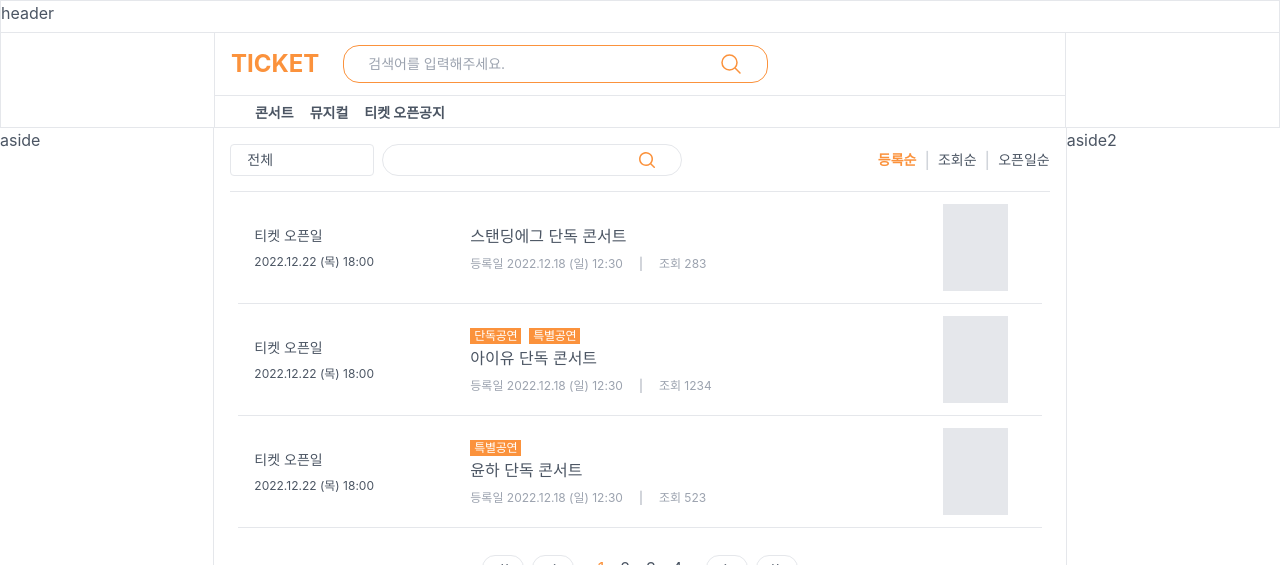
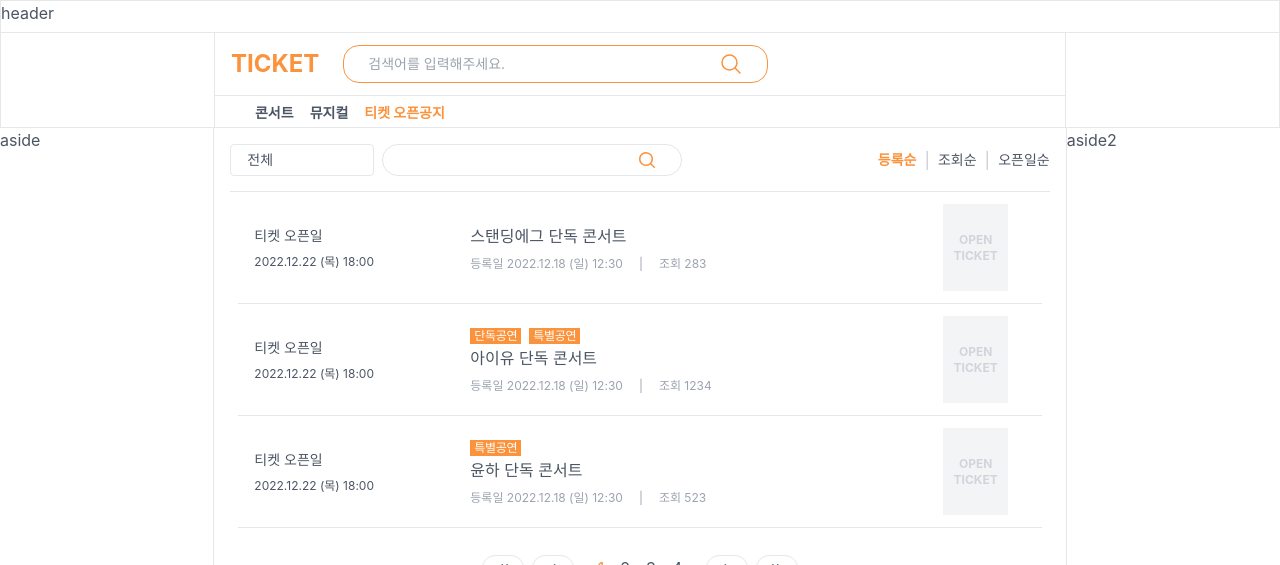
Before and after one commit to HEY-TICKET/hey_ticket, a Next.js app: page /open/page/1 in a window 1280 px wide. Shown: the top 565 px of the page. Built offline with nearby package versions, Linux system fonts and the light colour scheme.

Commit message:
Feat:  티켓 오픈공지 페이지 (스켈레톤)
- 리스트 아이템 포스터이미지 디자인 변경
- OpenNoticeListItem.tsx 스켈레톤 컴포넌트 생성

```diff
--- a/src/components/CategoryList.tsx
+++ b/src/components/CategoryList.tsx
@@ -18,7 +18,7 @@ const CategoryList = ({ list, value, onChange }: CategoryListProps) => {
         const isNotLast = index + 1 !== list.length;
         const isCurrentValue = item.value === value.value;
         return (
-          <>
+          <React.Fragment key={index}>
             <button
               className={`text-[14px] ${
                 isCurrentValue
@@ -34,7 +34,7 @@ const CategoryList = ({ list, value, onChange }: CategoryListProps) => {
             ) : (
               <></>
             )}
-          </>
+          </React.Fragment>
         );
       })}
     </section>
--- a/src/components/OpenNoticeListItem.tsx
+++ b/src/components/OpenNoticeListItem.tsx
@@ -55,7 +55,14 @@ const OpenNoticeListItem = ({
         {posterUrl ? (
           <img src={posterUrl} alt="poster" />
         ) : (
-          <div className={"w-[65px] h-full bg-gray-200 m-auto"}></div>
+          <div
+            className={
+              "w-[65px] h-full bg-gray-100 text-gray-300 flex flex-col justify-center items-center m-auto text-xs font-bold"
+            }
+          >
+            <span>OPEN</span>
+            <span>TICKET</span>
+          </div>
         )}
       </section>
     </div>
--- /dev/null
+++ b/src/components/OpenNoticeListItemSkeleton.tsx
@@ -0,0 +1,34 @@
+import React from "react";
+
+const skeletonCss = `animate-pulse bg-slate-300 text-slate-300 rounded w-fit h-5`;
+
+const OpenNoticeListItemSkeleton = ({}) => {
+  return (
+    <div
+      className={`grid grid-cols-[200px_auto_100px] gap-4 border-b py-3 px-4 h-28 mx-4 bg-slate-100`}
+    >
+      <section className={"flex flex-col gap-2 justify-center text-sm"}>
+        <div className={`${skeletonCss} w-24`}></div>
+        <div className={`text-xs ${skeletonCss} w-32`}></div>
+      </section>
+      <section className={"flex flex-col justify-center gap-2"}>
+        <div className={"flex gap-2"}>
+          <div className={`${skeletonCss} w-16`}></div>
+        </div>
+        <div className={`${skeletonCss} w-96`}></div>
+        <div className={`flex gap-4 text-gray-400 text-xs`}>
+          <div className={`${skeletonCss} w-36`}></div>
+          <div>|</div>
+          <div className={`${skeletonCss} w-14`}></div>
+        </div>
+      </section>
+      <section>
+        <div
+          className={`${skeletonCss} w-[65px] bg-gray-200 m-auto h-[100%]`}
+        ></div>
+      </section>
+    </div>
+  );
+};
+
+export default OpenNoticeListItemSkeleton;
--- /dev/null
+++ b/src/components/layout/Header.tsx
@@ -0,0 +1,67 @@
+import { useRouter } from "next/router";
+import Link from "next/link";
+import SearchForm from "../SearchForm";
+import React from "react";
+
+interface NavListTypes {
+  title: string;
+  pathname: string;
+  query?: any;
+}
+const NavList: NavListTypes[] = [
+  { title: "콘서트", pathname: "/concert" },
+  { title: "뮤지컬", pathname: "/musical" },
+  {
+    title: "티켓 오픈공지",
+    pathname: "/open/page/[page_index]",
+    query: { page_index: 1 },
+  },
+];
+const Header = () => {
+  const router = useRouter();
+
+  return (
+    <div
+      className={"grid grid-cols-6 grid-rows-[2em_auto] border col-span-full"}
+    >
+      <header className={"col-span-full border-b"}>header</header>
+      <section className={"col-start-2 col-end-6 flex flex-col border-x"}>
+        <section className={"flex flex-1 justify-start items-center"}>
+          <span
+            className={
+              "text-2xl font-bold mx-4 text-orange-400 hover:text-orange-500"
+            }
+          >
+            <Link href={"/"}>TICKET</Link>
+          </span>
+          <SearchForm
+            onSubmit={(value) => console.log(value)}
+            placeholder={"검색어를 입력해주세요."}
+            className={{ form: "border-orange-400" }}
+          />
+        </section>
+        <nav className={"h-8 border-t px-8"}>
+          <ul className={"flex items-center h-full"}>
+            {NavList.map((list) => (
+              <li key={list.pathname}>
+                <Link
+                  href={{
+                    pathname: list.pathname,
+                    ...(list.query && { query: list.query }),
+                  }}
+                  className={`font-bold ${
+                    router.pathname === list.pathname ? "text-orange-400" : ""
+                  } mx-2 text-sm hover:text-orange-500`}
+                >
+                  {list.title}
+                </Link>
+              </li>
+            ))}
+          </ul>
+        </nav>
+      </section>
+    </div>
+  );
+};
+
+export default Header;
--- a/src/components/layout/index.tsx
+++ b/src/components/layout/index.tsx
@@ -1,7 +1,5 @@
-import Link from "next/link";
-import React, { useState } from "react";
-import SearchForm from "../SearchForm";
-import { useRouter } from "next/router";
+import React from "react";
+import Header from "./Header";
 
 interface LayoutProps {
   children: React.ReactNode;
@@ -19,57 +17,3 @@ const Layout = ({ children }: LayoutProps) => {
 };
 
 export default Layout;
-
-interface NavListTypes {
-  title: string;
-  href: string;
-}
-const Header = () => {
-  const NavList: NavListTypes[] = [
-    { title: "콘서트", href: "/concert" },
-    { title: "뮤지컬", href: "/musical" },
-    { title: "티켓 오픈공지", href: "/open/page/1" },
-  ];
-
-  const router = useRouter();
-
-  return (
-    <div
-      className={"grid grid-cols-6 grid-rows-[2em_auto] border col-span-full"}
-    >
-      <header className={"col-span-full border-b"}>header</header>
-      <section className={"col-start-2 col-end-6 flex flex-col border-x"}>
-        <section className={"flex flex-1 justify-start items-center"}>
-          <span
-            className={
-              "text-2xl font-bold mx-4 text-orange-400 hover:text-orange-500"
-            }
-          >
-            <Link href={"/"}>TICKET</Link>
-          </span>
-          <SearchForm
-            onSubmit={(value) => console.log(value)}
-            placeholder={"검색어를 입력해주세요."}
-            className={{ form: "border-orange-400" }}
-          />
-        </section>
-        <nav className={"h-8 border-t px-8"}>
-          <ul className={"flex items-center h-full"}>
-            {NavList.map((list) => (
-              <li key={list.href}>
-                <Link
-                  href={list.href}
-                  className={`font-bold ${
-                    router.pathname === list.href ? "text-orange-400" : ""
-                  } mx-2 text-sm hover:text-orange-500`}
-                >
-                  {list.title}
-                </Link>
-              </li>
-            ))}
-          </ul>
-        </nav>
-      </section>
-    </div>
-  );
-};
--- a/src/pages/open/page/[page_index].tsx
+++ b/src/pages/open/page/[page_index].tsx
@@ -10,6 +10,7 @@ import OpenNoticeListItem, {
 import CategoryList, {
   OptionItemProps,
 } from "../../../components/CategoryList";
+import OpenNoticeListItemSkeleton from "../../../components/OpenNoticeListItemSkeleton";
 
 interface NoticeProps {}
 
@@ -90,7 +91,7 @@ const OpenNotice = ({
         </div>
         <ul>
           <li>
-            {OpenNoticeList.map((item) => (
+            {OpenNoticeList?.map((item) => (
               <OpenNoticeListItem key={item.id} {...item} />
             ))}
           </li>
```
